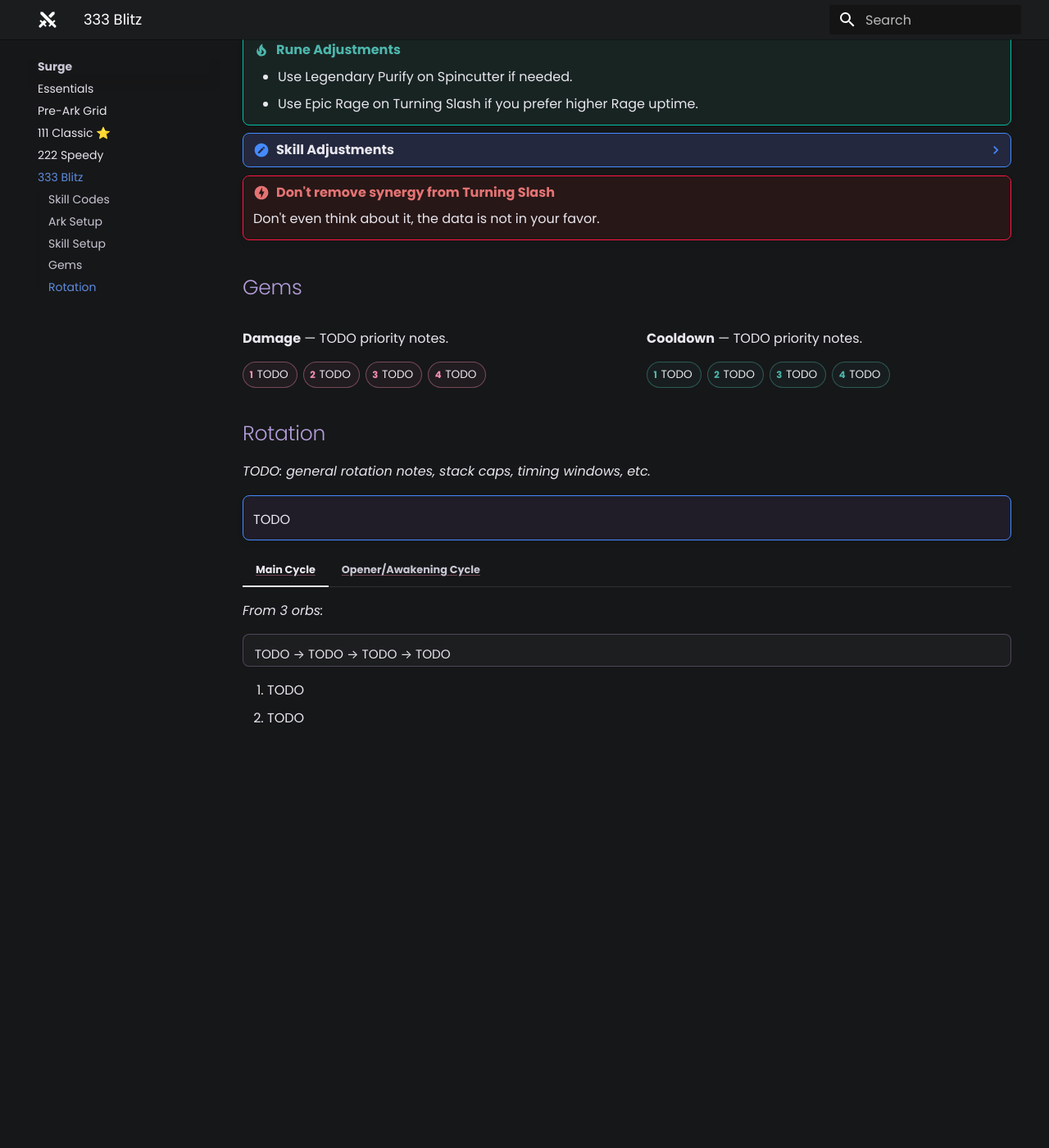
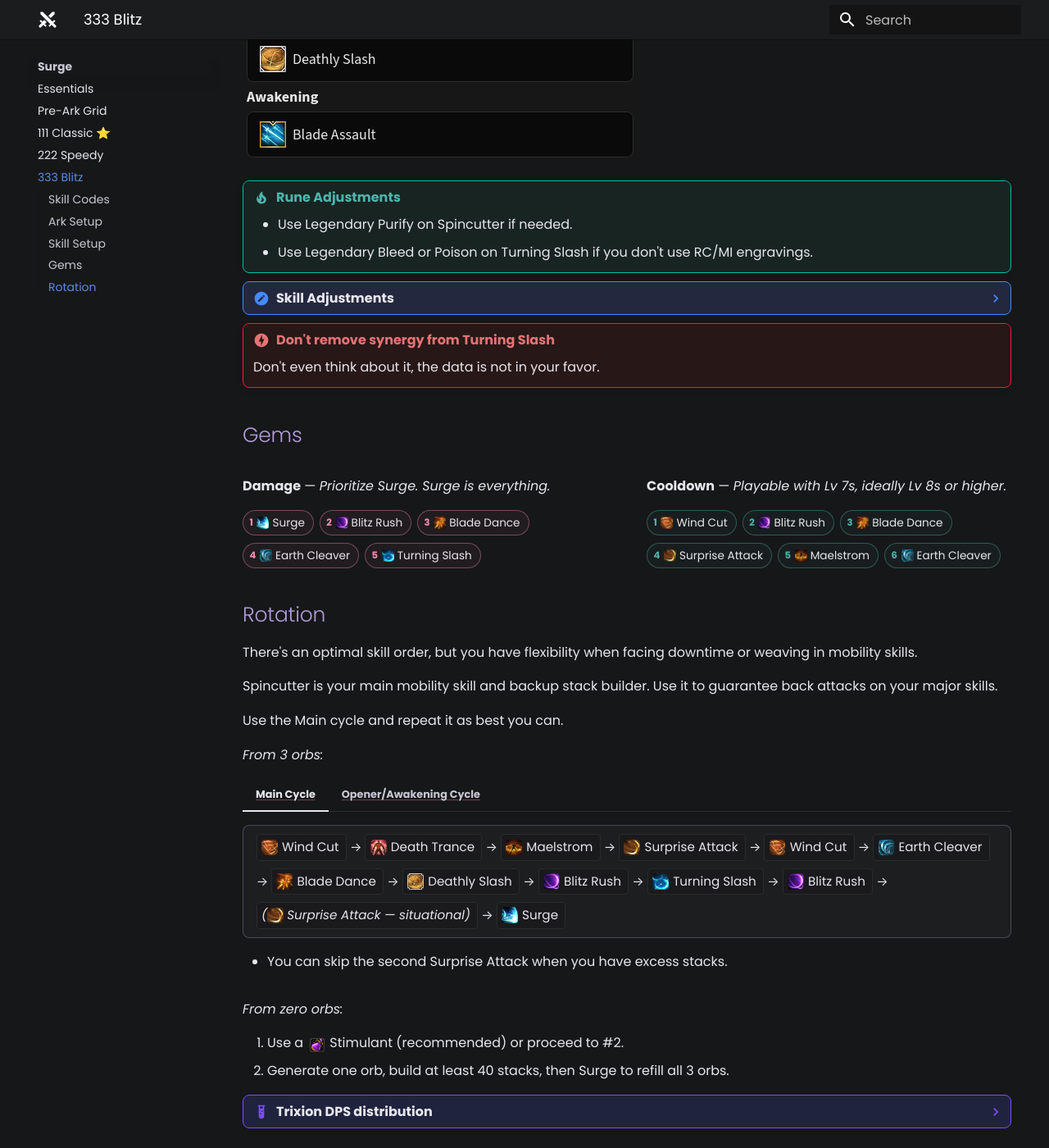
Before and after one commit to interlockme/deathblade, an MkDocs documentation site: the page built from docs/surge/333-blitz.md, in a window 1280 px wide and 1400 px high, scrolled down 2821 px. Shown: the whole window at 82% size. Built offline with MkDocs 1.6.1 and Material for MkDocs 9.7.7, drawn with Linux system fonts in a browser that asks for light colours; before the commit the page ends 3750 px from its top, so only the background shows below that; some of the changed text lies outside the part shown.

Commit message:
333 done

````diff
--- a/docs/surge/333-blitz.md
+++ b/docs/surge/333-blitz.md
@@ -1,21 +1,25 @@
 # 333 (Blitz) 🐯 NOT IN NA SERVERS YET
 
-![333 Blitz meme](../assets/surge/blitz-meme.png)
+??? danger "🐯"
+    ![333 Blitz meme](../assets/surge/blitz-meme.png)
 
 <div class="build-card" markdown>
 
 <div class="build-stats">
-<div class="stat"><span class="stat-label">Difficulty</span><span class="stat-value">TBD</span></div>
-<div class="stat"><span class="stat-label">Trixion DPS</span><span class="stat-value">TBD</span></div>
-<div class="stat"><span class="stat-label">Playstyle</span><span class="stat-value">TBD</span></div>
+<div class="stat"><span class="stat-label">Difficulty</span><span class="stat-value">8 / 10</span></div>
+<div class="stat"><span class="stat-label">Trixion DPS</span><span class="stat-value">1.20 Multiplier</span></div>
+<div class="stat"><span class="stat-label">Playstyle</span><span class="stat-value">Skill Reset</span></div>
 </div>
 
-- TODO: short summary bullets, same style as the other build pages
-- TODO: what makes this build different from 111/222
-- TODO: efficiency/DPS distribution notes
-- TODO: risk/reward tradeoffs
+**Best For:** Erm.
 
-[Video Guide](#){ .video-chip }
+**Tradeoff:** The juice is not worth the squeeze.
+
+- Uses Blitz Rush as two fast casts (BTB combo) via a skill reset.
+- High gem efficiency, Surge and Blitz Rush are most of your DPS.
+- Must balance Surge, Blitz Rush, and Deathly Slash back attack rate with Surge CPM.
+
+[KR Video Guide](https://www.youtube.com/watch?v=pzFa5zOuNik){ .video-chip }
 
 </div>
 
@@ -24,28 +28,33 @@
 !!! danger "Before importing"
     Apply both "Ark Passive" and "Skill" to be safe. For [Gems](#gems), follow the guide.
 
-*TODO: this build is currently too impractical for the damage dealt — fill in once it's viable.*
 
-```
-TODO_SKILL_CODE_HERE
-```
+=== "333 Blitz"
+
+    ```
+    99BD58624912EBBA0541BB2C16E16B2414D9FA6C556F53629FEB8DE2EA19F8A88692799FB7847B4E33257BC8D5A3480A36B6DE069816AB3CC2DEAC0F7570A7EF
+    ```
 
 ## Ark Setup
 
 ![333 Ark Passive/Grid tree](../assets/surge/argrid-tree-333.png)
 ![333 Order cores](../assets/surge/ordercores-333.png)
 
+!!! tip ""
+    The minimum requirement to play this build is 14p Sun and 17p Moon, but damage will be lacking.
+
 !!! note "Adjustments"
     - Use the [DPS Calculator](https://docs.google.com/spreadsheets/d/1_0J7liyM_yw16pyn6TKlF1YGaIt5n_A9hSoLnT3yTUc/copy) to optimize Keen Sense/Limit Break and Master/Critical.
         - Keen Sense 2 + Master is usually best unless you have 2x crit rate synergy or 2x crit rate bracelet.
+    - Release Potential 4 / Instant Spell 2 may be needed with +CD bracelet line (needs testing).
 
 ## Skill Setup
 
-*TODO: Skill setup image.*
+![333 skill setup](../assets/surge/skillsetup-333.png)
 
 !!! tip "Rune Adjustments"
     - Use Legendary Purify on Spincutter if needed.
-    - Use Epic Rage on Turning Slash if you prefer higher Rage uptime.
+    - Use Legendary Bleed or Poison on Turning Slash if you don't use RC/MI engravings.
 
 ??? note "Skill Adjustments"
     - Earth Explosion tripod on Earth Cleaver is up to personal preference.
@@ -62,24 +71,27 @@
 <div class="gem-priority" markdown>
 
 <div class="gem-col gem-col-dmg" markdown>
-**Damage** — TODO priority notes.
+**Damage** — *Prioritize Surge. Surge is everything.*
 
 <div class="gem-row" markdown>
-<span class="gem-chip"><span class="gem-num">1</span> TODO</span>
-<span class="gem-chip"><span class="gem-num">2</span> TODO</span>
-<span class="gem-chip"><span class="gem-num">3</span> TODO</span>
-<span class="gem-chip"><span class="gem-num">4</span> TODO</span>
+<span class="gem-chip"><span class="gem-num">1</span> ![](../assets/surge/icon-surge.png) Surge</span>
+<span class="gem-chip"><span class="gem-num">2</span> ![](../assets/surge/icon-blitzrush.png) Blitz Rush</span>
+<span class="gem-chip"><span class="gem-num">3</span> ![](../assets/surge/icon-bladedance.png) Blade Dance</span>
+<span class="gem-chip"><span class="gem-num">4</span> ![](../assets/surge/icon-earthcleaver.png) Earth Cleaver</span>
+<span class="gem-chip"><span class="gem-num">5</span> ![](../assets/surge/icon-turningslash.png) Turning Slash</span>
 </div>
 </div>
 
 <div class="gem-col gem-col-cd" markdown>
-**Cooldown** — TODO priority notes.
+**Cooldown** — *Playable with Lv 7s, ideally Lv 8s or higher.*
 
 <div class="gem-row" markdown>
-<span class="gem-chip"><span class="gem-num">1</span> TODO</span>
-<span class="gem-chip"><span class="gem-num">2</span> TODO</span>
-<span class="gem-chip"><span class="gem-num">3</span> TODO</span>
-<span class="gem-chip"><span class="gem-num">4</span> TODO</span>
+<span class="gem-chip"><span class="gem-num">1</span> ![](../assets/surge/icon-windcut.png) Wind Cut</span>
+<span class="gem-chip"><span class="gem-num">2</span> ![](../assets/surge/icon-blitzrush.png) Blitz Rush</span>
+<span class="gem-chip"><span class="gem-num">3</span> ![](../assets/surge/icon-bladedance.png) Blade Dance</span>
+<span class="gem-chip"><span class="gem-num">4</span> ![](../assets/surge/icon-surpriseattack.png) Surprise Attack</span>
+<span class="gem-chip"><span class="gem-num">5</span> ![](../assets/surge/icon-maelstrom.png) Maelstrom</span>
+<span class="gem-chip"><span class="gem-num">6</span> ![](../assets/surge/icon-earthcleaver.png) Earth Cleaver</span>
 </div>
 </div>
 
@@ -87,29 +99,34 @@
 
 ## Rotation
 
-*TODO: general rotation notes, stack caps, timing windows, etc.*
+There's an optimal skill order, but you have flexibility when facing downtime or weaving in mobility skills.
 
-!!! note ""
-    TODO
+Spincutter is your main mobility skill and backup stack builder. Use it to guarantee back attacks on your major skills.
+
+Use the Main cycle and repeat it as best you can.
+
+*From 3 orbs:*
 
 === "Main Cycle"
 
-    *From 3 orbs:*
-
     <div class="rotation-line" markdown>
-    TODO → TODO → TODO → TODO
+    <span class="skill">![](../assets/surge/icon-windcut.png)Wind Cut</span><span class="arrow"> → </span><span class="skill">![](../assets/surge/icon-deathtrance.png)Death Trance</span><span class="arrow"> → </span><span class="skill">![](../assets/surge/icon-maelstrom.png)Maelstrom</span><span class="arrow"> → </span><span class="skill">![](../assets/surge/icon-surpriseattack.png)Surprise Attack</span><span class="arrow"> → </span><span class="skill">![](../assets/surge/icon-windcut.png)Wind Cut</span><span class="arrow"> → </span><span class="skill">![](../assets/surge/icon-earthcleaver.png)Earth Cleaver</span><span class="arrow"> → </span><span class="skill">![](../assets/surge/icon-bladedance.png)Blade Dance</span><span class="arrow"> → </span><span class="skill">![](../assets/surge/icon-deathlyslash.png)Deathly Slash</span><span class="arrow"> → </span><span class="skill">![](../assets/surge/icon-blitzrush.png)Blitz Rush</span><span class="arrow"> → </span><span class="skill">![](../assets/surge/icon-turningslash.png)Turning Slash</span><span class="arrow"> → </span><span class="skill">![](../assets/surge/icon-blitzrush.png)Blitz Rush</span><span class="arrow"> → </span><span class="skill">*(![](../assets/surge/icon-surpriseattack.png) Surprise Attack — situational)*</span><span class="arrow"> → </span><span class="skill">![](../assets/surge/icon-surge.png)Surge</span>
     </div>
 
-    1. TODO
-    2. TODO
+    - You can skip the second Surprise Attack when you have excess stacks.
 
 === "Opener/Awakening Cycle"
 
-    *From 3 orbs:*
-
     <div class="rotation-line" markdown>
-    TODO → TODO → TODO → TODO
+    <span class="skill">![](../assets/surge/icon-windcut.png)Wind Cut</span><span class="arrow"> → </span><span class="skill">![](../assets/surge/icon-deathtrance.png)Death Trance</span><span class="arrow"> → </span><span class="skill">![](../assets/surge/icon-maelstrom.png)Maelstrom</span><span class="arrow"> → </span><span class="skill">![](../assets/surge/icon-surpriseattack.png)Surprise Attack</span><span class="arrow"> → </span><span class="skill">![](../assets/surge/icon-windcut.png)Wind Cut</span><span class="arrow"> → </span><span class="skill">![](../assets/surge/icon-bladeassault.png)Blade Assault</span><span class="arrow"> → </span><span class="skill">![](../assets/surge/icon-deathlyslash.png)Deathly Slash</span><span class="arrow"> → </span><span class="skill">![](../assets/surge/icon-turningslash.png)Turning Slash</span><span class="arrow"> → </span><span class="skill">![](../assets/surge/icon-blitzrush.png)Blitz Rush</span><span class="arrow"> → </span><span class="skill">![](../assets/surge/icon-surge.png)Surge</span>
     </div>
 
-    1. TODO
-    2. TODO
+    - Needs testing when the update arrives to NA.
+
+*From zero orbs:*
+
+1. Use a ![](../assets/shared/icon-stimulant.png){: .skill-icon } Stimulant (recommended) or proceed to #2.
+2. Generate one orb, build at least 40 stacks, then Surge to refill all 3 orbs.
+
+??? example "Trixion DPS distribution"
+    ![333 DPS distribution](../assets/surge/dpsdist-333.png)
````
Also changed, not shown: docs/surge/111-classic.md (+2 -1 lines), docs/surge/222-speedy.md (+2 -1 lines), docs/surge/essentials.md (+2 -2 lines), docs/assets/shared/flowchart-deathblade-paths.png, docs/assets/surge/argrid-tree-333.png, docs/assets/surge/dpsdist-333.png (added), docs/assets/surge/ordercores-333.png, docs/assets/surge/skillsetup-333.png (added).
